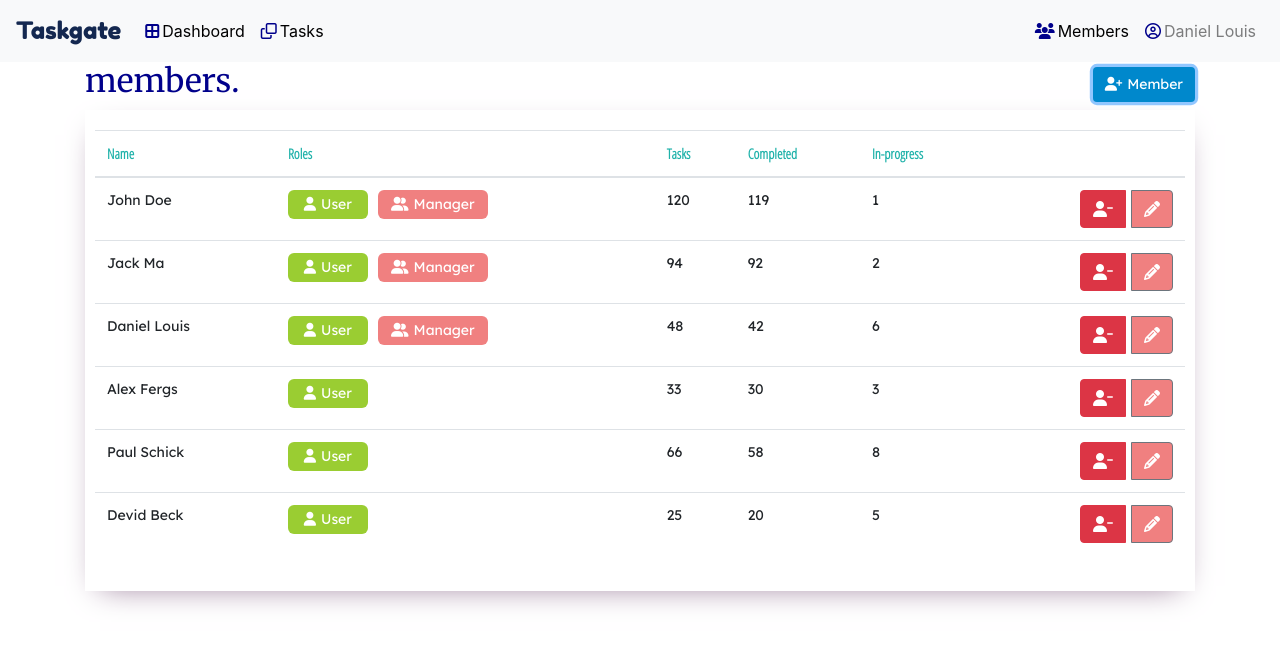
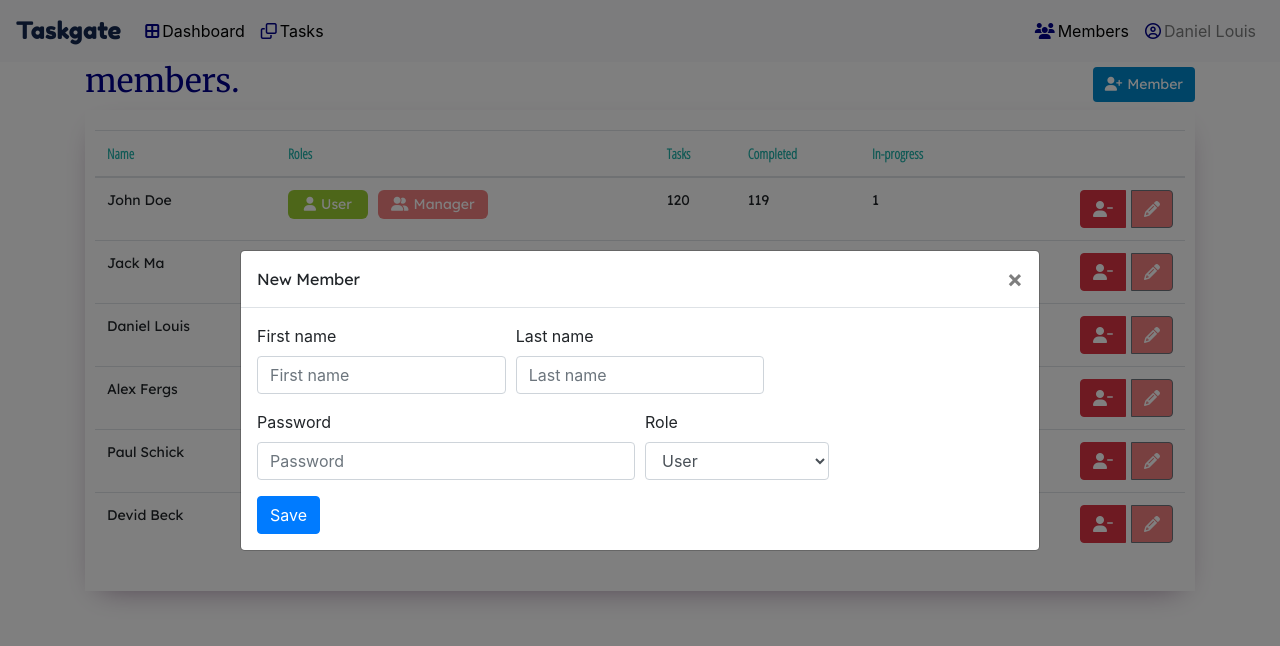
Before and after one commit to cihanarsln/taskgate-frontend, a React (Create React App) app: page /members in a window 1280 px wide. Both pictures are taken after a click on the button "Member". Shown: the top 646 px of the page. Built offline with nearby package versions, Linux system fonts and the light colour scheme.

Commit message:
Add member modal

```diff
--- /dev/null
+++ b/src/components/tasks/Member.js
@@ -0,0 +1,70 @@
+import React, { useState } from 'react';
+import { Modal, Form, InputGroup, Col, Button } from 'react-bootstrap';
+import "../../css/Member.css";
+
+const Member = (props) => {
+
+    const [validated, setValidated] = useState(false);
+    const handleSubmit = (event) => {
+        const form = event.currentTarget;
+        if (form.checkValidity() === false) {
+          event.preventDefault();
+          event.stopPropagation();
+        }
+
+        setValidated(true);
+      };
+
+    return(
+        <Modal {...props} size="lg" centered>
+            <Modal.Header closeButton>
+                <Modal.Title id="member-modal-header">
+                    {props.header}
+                </Modal.Title>
+            </Modal.Header>
+            <Modal.Body>
+                <Form noValidate validated={validated} onSubmit={handleSubmit}>
+                    <Form.Row>
+                        <Form.Group as={Col} md="4" controlId="validationCustom01">
+                            <Form.Label>First name</Form.Label>
+                            <Form.Control
+                                required
+                                type="text"
+                                placeholder="First name"
+                            />
+                            <Form.Control.Feedback>Looks good!</Form.Control.Feedback>
+                        </Form.Group>
+                        <Form.Group as={Col} md="4" controlId="validationCustom02">
+                            <Form.Label>Last name</Form.Label>
+                            <Form.Control
+                                required
+                                type="text"
+                                placeholder="Last name"
+                            />
+                            <Form.Control.Feedback>Looks good!</Form.Control.Feedback>
+                        </Form.Group>
+                    </Form.Row>
+                    <Form.Row>
+                        <Form.Group as={Col} md="6" controlId="validationCustomPassword">
+                            <Form.Label>Password</Form.Label>
+                            <Form.Control type="password" placeholder="Password" required />
+                            <Form.Control.Feedback type="invalid">
+                                Please provide a valid password.
+                            </Form.Control.Feedback>
+                        </Form.Group>
+                        <Form.Group as={Col} md="3" controlId="formGridDropdown">
+                            <Form.Label>Role</Form.Label>
+                            <Form.Control as="select">
+                                <option>User</option>
+                                <option>Manager</option>
+                            </Form.Control>
+                        </Form.Group>
+                    </Form.Row>
+                    <Button type="submit">Save</Button>
+                </Form>
+            </Modal.Body>
+        </Modal>
+    );
+};
+
+export default Member;
--- a/src/components/tasks/Members.js
+++ b/src/components/tasks/Members.js
@@ -1,6 +1,7 @@
 import React, { useState } from 'react';
 import { Table, Button, ButtonGroup } from 'react-bootstrap';
 import '../../css/Members.css';
+import Member from './Member';
 
 const Members = () => {
     const [members, setMembers] = useState([
@@ -11,12 +12,18 @@ const Members = () => {
         {id:"5", name: "Paul Schick", roles: [{id:"1", name:"user"}], tasks:"66", completed: "58", inprogress: "8"},
         {id:"6", name: "Devid Beck", roles: [{id:"1", name:"user"}], tasks:"25", completed: "20", inprogress: "5"},
     ]);
+
+    const [modalShow, setModalShow] = React.useState(false);
+
     return(
         <div className="container">
-             <Button id="members-add-member">
+             <Button
+             id="members-add-member"
+             onClick = {() => setModalShow(true)} >
                 <i className="fas fa-user-plus icon-member-add"></i>
                 Member
             </Button>
+            <Member show={modalShow} onHide={() => setModalShow(false)} header="New Member"/>
             <h1 id="h1-members">members.</h1>
             {renderMembers(members)}
         </div>
--- /dev/null
+++ b/src/css/Member.css
@@ -0,0 +1,4 @@
+#member-modal-header{
+    font-family: Lexend Deca;
+    font-size: 16px;
+}
```
